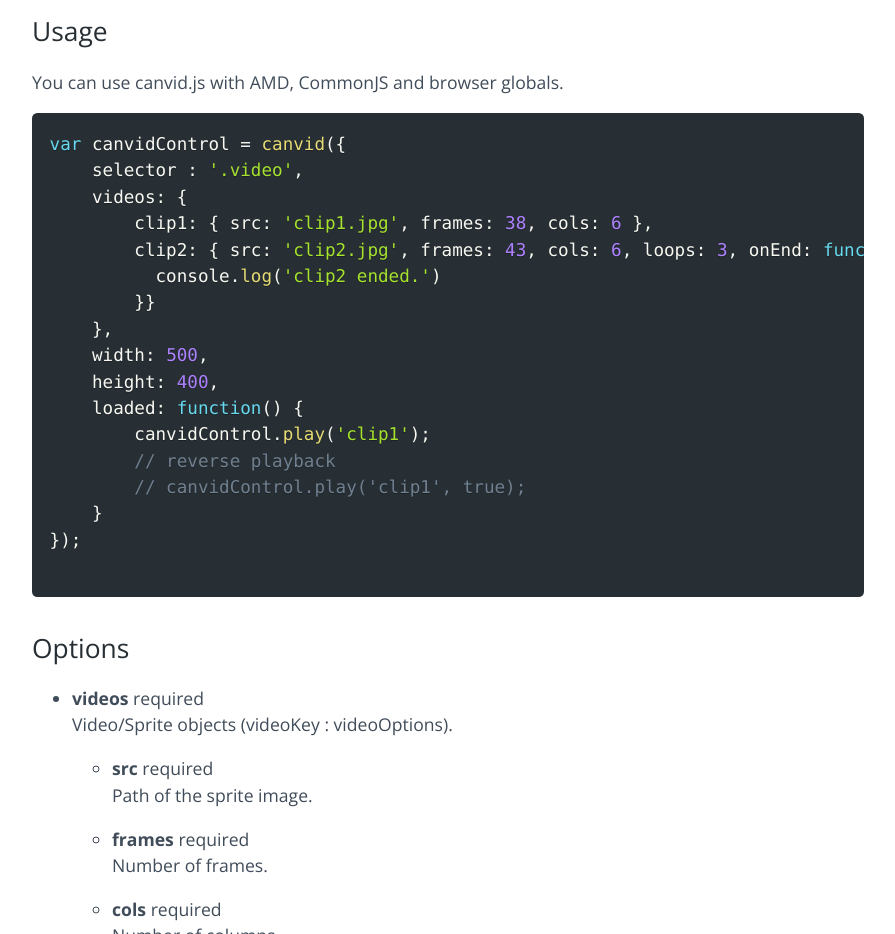
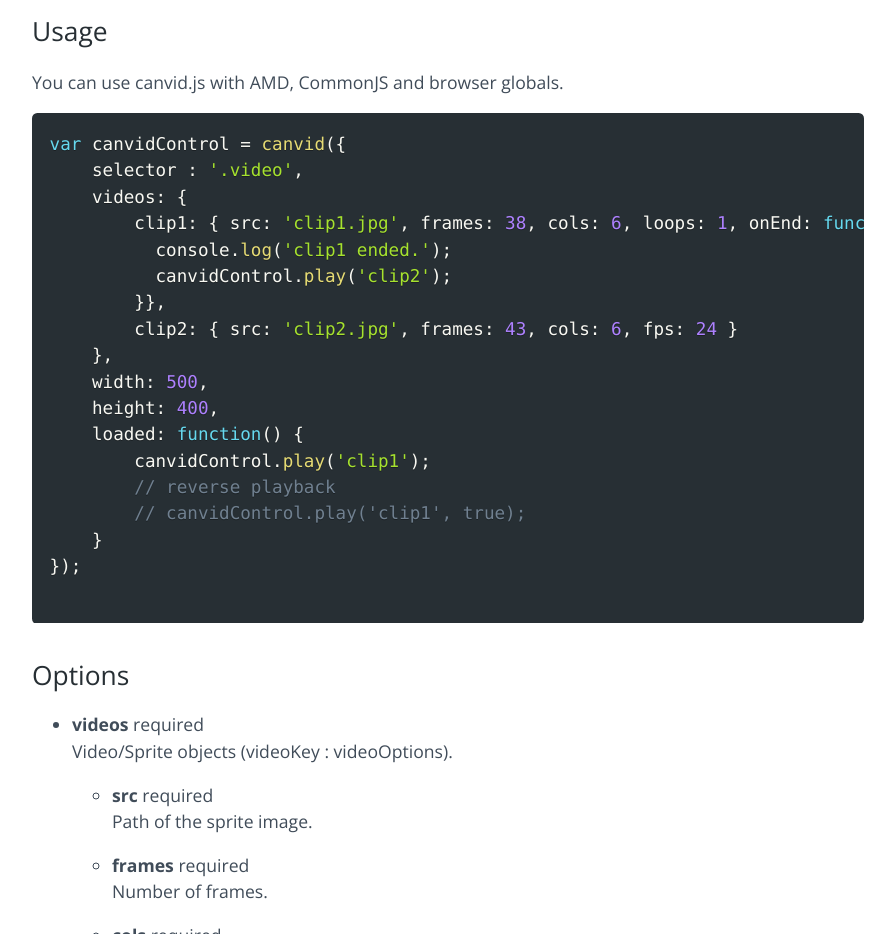
Before and after one commit to gka/canvid, a plain HTML site: page index.html in a window 1280 px wide. Shown: the part 2500-3434 px from the top of the page, without its empty margins (192-1087 px from the left). Drawn offline with nearby package versions, Linux system fonts and the light colour scheme.

Commit message:
update code example

```diff
--- a/index.html
+++ b/index.html
@@ -95,10 +95,11 @@ convert -loop 0 -delay 5 -colors 75 frames/*.png -fuzz "40%" output.gif</code></
 var canvidControl = canvid({
     selector : '.video',
     videos: {
-        clip1: { src: 'clip1.jpg', frames: 38, cols: 6 },
-        clip2: { src: 'clip2.jpg', frames: 43, cols: 6, loops: 3, onEnd: function(){
-          console.log('clip2 ended.')
-        }}
+        clip1: { src: 'clip1.jpg', frames: 38, cols: 6, loops: 1, onEnd: function(){
+          console.log('clip1 ended.');
+          canvidControl.play('clip2');
+        }},
+        clip2: { src: 'clip2.jpg', frames: 43, cols: 6, fps: 24 }
     },
     width: 500,
     height: 400,
```
